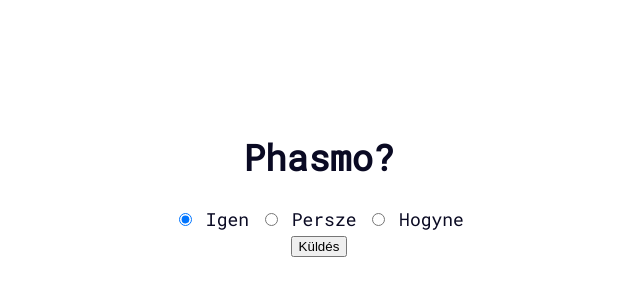
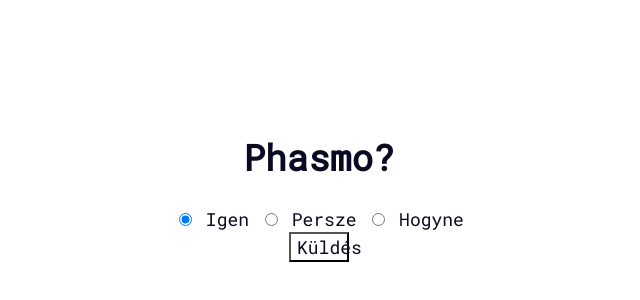
Before and after one commit to Xernoxius/phasmo, a plain HTML site: page index.html in a window 1280 px wide. Shown: the part 40-340 px from the top of the page, without its empty margins (321-961 px from the left). Drawn offline with Linux system fonts and the light colour scheme.

Commit message:
Update index.html

```diff
--- a/index.html
+++ b/index.html
@@ -41,7 +41,7 @@
 align-items: center;
 justify-content: center;
 }
-#button-style !important {
+#button-style {
   color: #0a0a23;
   font-family: "Roboto Mono", monospace;
   text-align: center;
```
